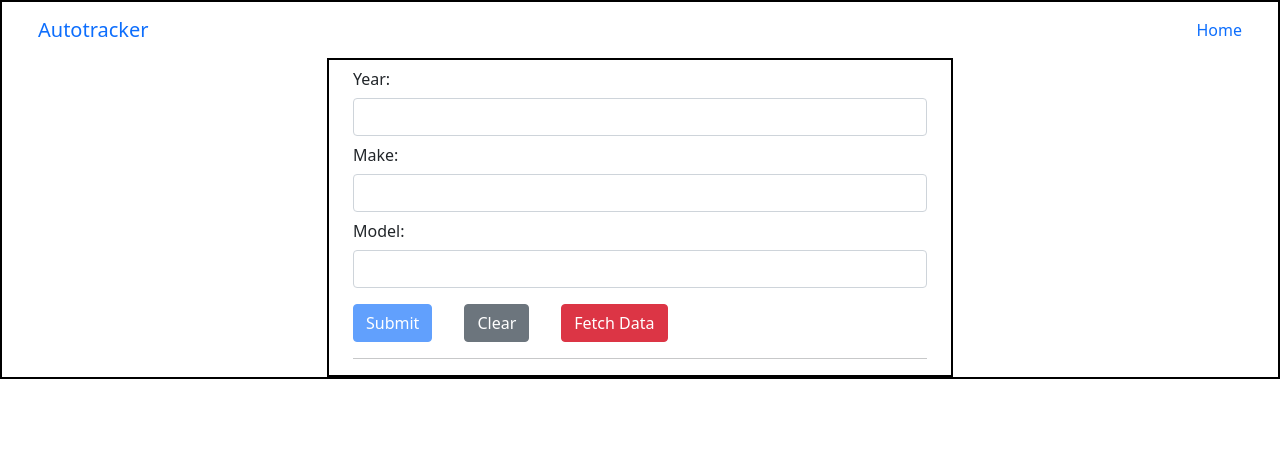
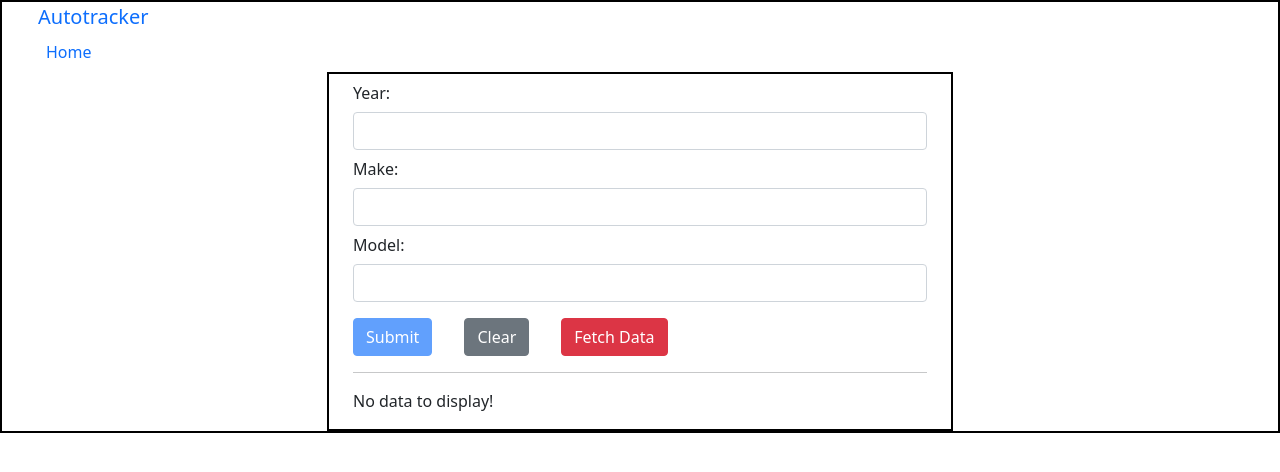
Before and after one commit to roryliberty/autotracker, an Angular app: page /vehicle-entry in a window 1280 px wide. Shown: the top 472 px of the page. Built offline with nearby package versions, Linux system fonts and the light colour scheme; no server answers.

Commit message:
It seems to be fairly stable at this point.
Want to manipulate single items in vehicle-list component next I think

```diff
--- a/src/app/app.component.html
+++ b/src/app/app.component.html
@@ -7,7 +7,7 @@
 
   <div class="row">
     <div class="col">
-      <app-vehicle-entry [autoList]="loadedAutos"></app-vehicle-entry>
+      <app-vehicle-entry></app-vehicle-entry>
     </div>
   </div>
 </div>
--- a/src/app/app.component.ts
+++ b/src/app/app.component.ts
@@ -1,32 +1,10 @@
-import { Component, OnInit } from '@angular/core';
-import { AutoModel } from "./auto.model";
-import { HttpService } from "./http.service";
-
+import { Component } from '@angular/core';
 
 @Component({
   selector: 'app-root',
   templateUrl: './app.component.html',
   styleUrls: ['./app.component.css'],
-  providers: [HttpService,]
 })
-export class AppComponent implements OnInit {
-  public loadedAutos: AutoModel[] = [];
-  public show: boolean = false;
+export class AppComponent {
 
-  constructor(private httpService: HttpService) {
-  }
-
-  ngOnInit() {
-    // Get list of vehicles and display
-    this.dataGetter();
-  }
-
-  private dataGetter() {
-    // Get list of vehicles from Firebase
-    this.httpService.getData().subscribe(posts => {
-      // Save list of vehicles to array
-      this.loadedAutos = posts;
-      console.log('app-component loadedAutos: ' + this.loadedAutos.length);
-    })
-  }
 }
--- a/src/app/auto.model.ts
+++ b/src/app/auto.model.ts
@@ -1,11 +1,5 @@
 export interface AutoModel {
-  /**
-   * Supported comment
-   */
   year: string;
-  /**
-   * Supported comment
-   */
   make: string;
   model: string;
   id?: string;
--- a/src/app/http.service.ts
+++ b/src/app/http.service.ts
@@ -6,9 +6,7 @@ import { HttpClient } from '@angular/common/http';
 @Injectable({providedIn: 'root'})
 export class HttpService {
 
-  constructor(private http: HttpClient) {
-
-  }
+  constructor(private http: HttpClient) { }
 
   postData(auto: AutoModel) {
     // Send Http request
--- a/src/app/navbar/navbar.component.html
+++ b/src/app/navbar/navbar.component.html
@@ -1,4 +1,4 @@
-<nav class="nav navbar navbar">
+<nav class="nav navbar-expand-lg ">
   <div class="container-fluid">
     <a class="navbar-brand" href="#">Autotracker</a>
     <ul class="navbar-nav">
--- a/src/app/vehicle-entry/vehicle-entry.component.html
+++ b/src/app/vehicle-entry/vehicle-entry.component.html
@@ -60,7 +60,7 @@
     </div>
     <div class="row">
       <div class="col">
-        <app-vehicle-list *ngIf="showList" [autoList]="loadedAutos"></app-vehicle-list>
+        <app-vehicle-list [autoList]="entryLoadedAutos"></app-vehicle-list>
       </div>
     </div>
   </div>
--- a/src/app/vehicle-entry/vehicle-entry.component.ts
+++ b/src/app/vehicle-entry/vehicle-entry.component.ts
@@ -1,4 +1,4 @@
-import {Component, Input, OnInit} from '@angular/core';
+import { Component, Input } from '@angular/core';
 import { AutoModel } from '../auto.model';
 import { HttpService } from '../http.service';
 
@@ -7,20 +7,18 @@ import { HttpService } from '../http.service';
   templateUrl: './vehicle-entry.component.html',
   styleUrls: ['./vehicle-entry.component.css'],
 })
-export class VehicleEntryComponent implements OnInit {
-  @Input('autoList') public loadedAutos: AutoModel[] = [];
+export class VehicleEntryComponent  {
+  @Input('autoList') public entryLoadedAutos: AutoModel[] = [];
+  /**
+   * Structure of the form
+   */
   public form = {
     year: '',
     make: '',
     model: ''
   }
-  public showList: boolean = false;
 
   constructor(private httpService: HttpService) {
-  }
-
-  ngOnInit() {
-
   }
 
   /**
@@ -36,18 +34,26 @@ export class VehicleEntryComponent implements OnInit {
   }
 
   /**
-   * Show vehicle-list component
+   * Get list of vehicles from Firebase
+   * Update the table in vehicle-list template
    */
   onFetchData() {
-    this.showList = true;
+    // Get list of vehicles from Firebase
+      this.httpService.getData().subscribe(posts => {
+    // Save list of vehicles to array
+        this.entryLoadedAutos = posts;
+      });
   }
 
+  /**
+   * Clear entire list of vehicles on Firebase
+   * Set entryLoadedAutos array to empty
+   */
   onClear() {
     // Clear entire list of vehicles on Firebase
     this.httpService.clearData().subscribe(() => {
       // Set array to empty
-      this.loadedAutos = [];
+      this.entryLoadedAutos = [];
     });
-    this.showList = false;
   }
 }
--- a/src/app/vehicle-list/vehicle-list.component.html
+++ b/src/app/vehicle-list/vehicle-list.component.html
@@ -1,10 +1,10 @@
 <!-- If there are no automobiles in the array, show this message -->
-<div class="row" *ngIf="loadedAutos.length < 1">
+<div class="row" *ngIf="listLoadedAutos.length < 1">
   <p>No data to display!</p>
 </div>
 
 <!-- If there are automobiles in the array, show them in this table -->
-<div class="row" *ngIf="loadedAutos.length >= 1">
+<div class="row" *ngIf="listLoadedAutos.length >= 1">
   <div class="col">
     <table class="table table-dark table-striped">
       <thead>
@@ -16,7 +16,7 @@
       </tr>
       </thead>
       <tbody>
-      <tr *ngFor="let auto of loadedAutos">
+      <tr *ngFor="let auto of listLoadedAutos">
         <td>{{ auto.year }}</td>
         <td>{{ auto.make }}</td>
         <td>{{ auto.model }}</td>
--- a/src/app/vehicle-list/vehicle-list.component.ts
+++ b/src/app/vehicle-list/vehicle-list.component.ts
@@ -1,4 +1,4 @@
-import { Component, Input, OnInit } from '@angular/core';
+import { Component, Input } from '@angular/core';
 import { AutoModel } from "../auto.model";
 
 @Component({
@@ -6,15 +6,6 @@ import { AutoModel } from "../auto.model";
   templateUrl: './vehicle-list.component.html',
   styleUrls: ['./vehicle-list.component.css'],
 })
-export class VehicleListComponent implements OnInit {
-  @Input('autoList') public loadedAutos: AutoModel[] = [];
-
-
-  constructor() {
-
-  }
-
-  ngOnInit() {
-
-  }
+export class VehicleListComponent {
+  @Input('autoList') public listLoadedAutos: AutoModel[] = [];
 }
```
